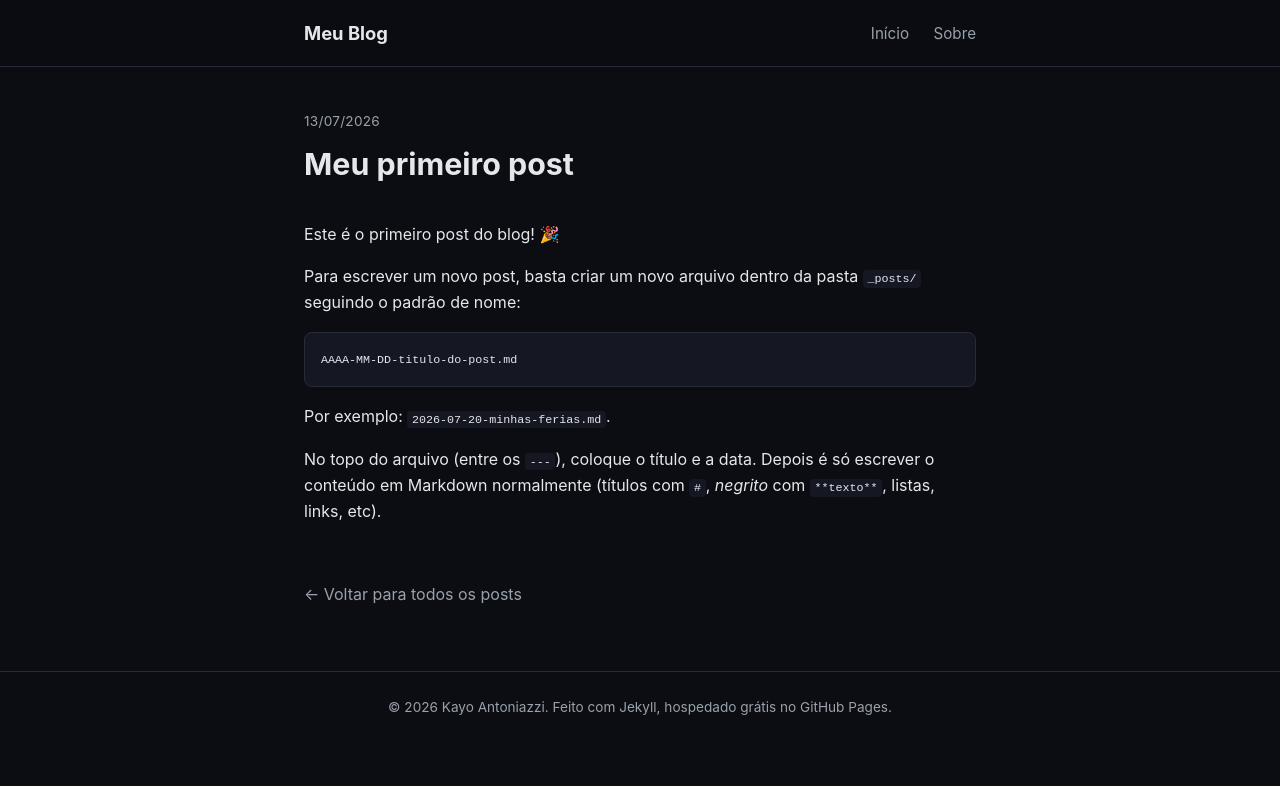
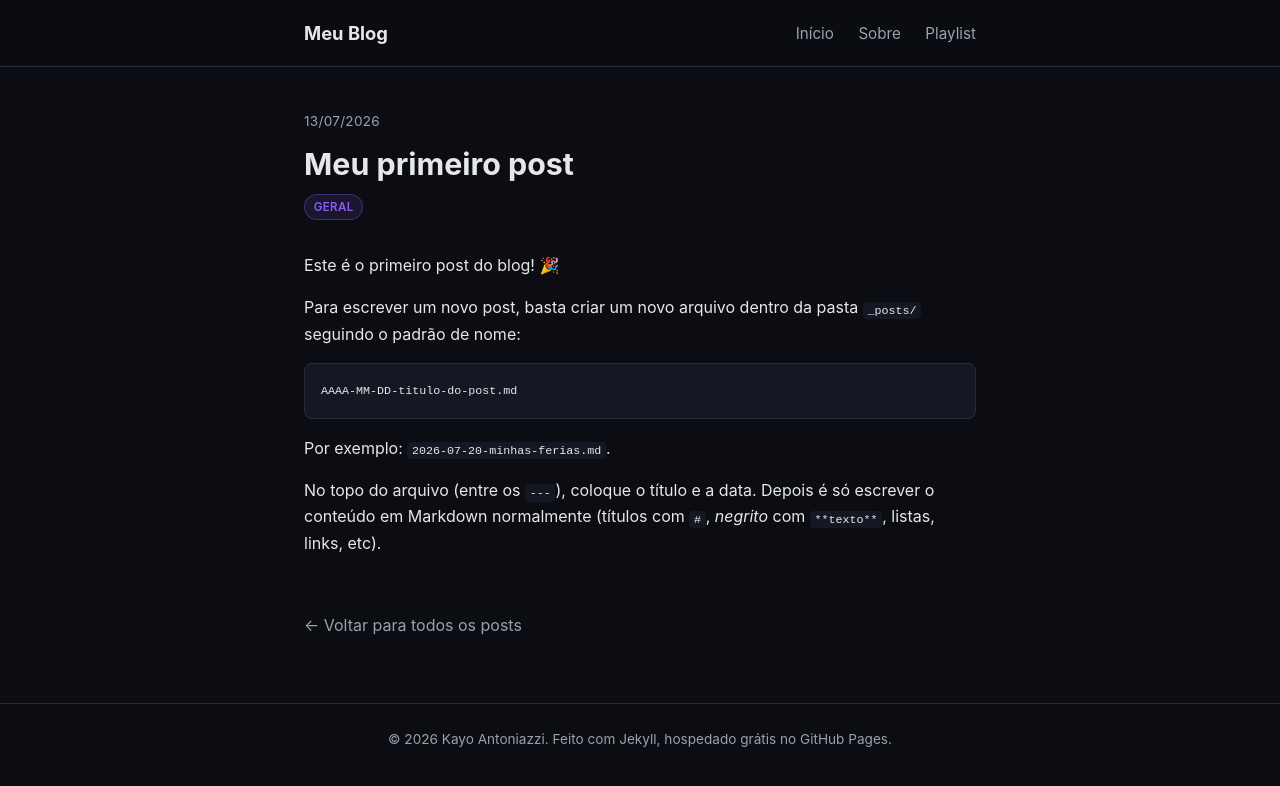
Before and after one commit to kayocomky/kayocomky.github.io, a Jekyll site: the page built from _posts/2026-07-13-primeiro-post.md, in a window 1280 px wide. Shown: the top 786 px of the page. Built offline with Jekyll 4.4.1, drawn with Linux system fonts in a browser that asks for light colours.

Commit message:
Adiciona categorias nos posts e página Playlist

```diff
--- a/_config.yml
+++ b/_config.yml
@@ -7,9 +7,10 @@ markdown: kramdown
 plugins:
   - jekyll-feed
 
-# Menu de navegação (aparece no topo do site)
+# Menu de navegação (aparece no topo do site, nesta ordem)
 header_pages:
   - about.md
+  - playlist.md
 
 # Não precisa mexer aqui embaixo
 permalink: /:year/:month/:day/:title/
--- /dev/null
+++ b/_includes/post-tags.html
@@ -0,0 +1,5 @@
+{% if include.post.categories.size > 0 %}
+<div class="post-tags">
+  {% for cat in include.post.categories %}<span class="post-tag">{{ cat }}</span>{% endfor %}
+</div>
+{% endif %}
--- a/_layouts/home.html
+++ b/_layouts/home.html
@@ -12,6 +12,7 @@ layout: default
     <a href="{{ post.url | relative_url }}">
       <span class="post-date">{{ post.date | date: "%d/%m/%Y" }}</span>
       <h2 class="post-title">{{ post.title }}</h2>
+      {% include post-tags.html post=post %}
       {% if post.excerpt %}<p class="post-excerpt">{{ post.excerpt | strip_html | truncatewords: 30 }}</p>{% endif %}
     </a>
   </li>
--- a/_layouts/post.html
+++ b/_layouts/post.html
@@ -5,6 +5,7 @@ layout: default
   <header class="post-header">
     <span class="post-date">{{ page.date | date: "%d/%m/%Y" }}</span>
     <h1>{{ page.title }}</h1>
+    {% include post-tags.html post=page %}
   </header>
   <div class="post-content">
     {{ content }}
--- a/_posts/2026-07-13-primeiro-post.md
+++ b/_posts/2026-07-13-primeiro-post.md
@@ -2,7 +2,7 @@
 layout: post
 title:  "Meu primeiro post"
 date:   2026-07-13 12:00:00 -0300
-categories: geral
+categories: [Geral]
 ---
 
 Este é o primeiro post do blog! 🎉
--- a/assets/css/style.css
+++ b/assets/css/style.css
@@ -289,6 +289,54 @@ main.wrapper {
   border-radius: 8px;
 }
 
+/* Selinho de categoria */
+.post-tags {
+  margin: 0.35rem 0 0.5rem;
+  display: flex;
+  gap: 0.4rem;
+  flex-wrap: wrap;
+}
+.post-tag {
+  display: inline-block;
+  font-size: 0.72rem;
+  font-weight: 600;
+  text-transform: uppercase;
+  letter-spacing: 0.03em;
+  color: var(--accent);
+  background: rgba(139, 92, 246, 0.12);
+  border: 1px solid rgba(139, 92, 246, 0.35);
+  padding: 0.15rem 0.55rem;
+  border-radius: 999px;
+}
+
+/* Página Playlist */
+.playlist-toc {
+  display: flex;
+  flex-wrap: wrap;
+  gap: 0.6rem;
+  margin: 1.75rem 0 2.5rem;
+}
+.playlist-toc a {
+  background: var(--bg-elevated);
+  border: 1px solid var(--border);
+  border-radius: 999px;
+  padding: 0.4rem 1rem;
+  color: var(--text);
+  font-size: 0.9rem;
+}
+.playlist-toc a:hover {
+  border-color: var(--accent);
+  color: var(--accent);
+  text-decoration: none;
+}
+.playlist-section {
+  margin-bottom: 2.5rem;
+  scroll-margin-top: 5rem;
+}
+.playlist-section h2 {
+  margin-bottom: 1rem;
+}
+
 /* Footer */
 .site-footer {
   border-top: 1px solid var(--border);
```
Also changed, not shown: _layouts/playlist.html (added, +40 -0 lines), playlist.md (added, +7 -0 lines).
